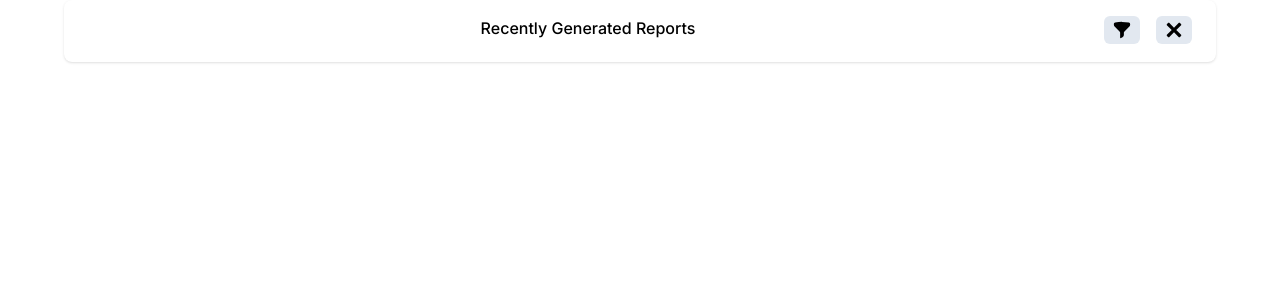
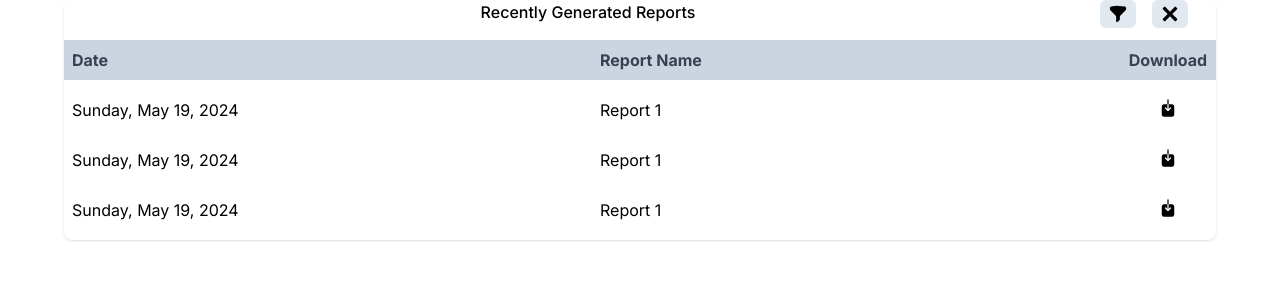
Before and after one commit to ArmanBhatia0100/monter-assignment, a Next.js app: page / in a window 1280 px wide. Shown: the top 300 px of the page. Built offline with nearby package versions, Linux system fonts and the light colour scheme.

Commit message:
Working on main section; icons and layout is finished but still need some improvments.

```diff
--- a/app/Dialogbox.js
+++ b/app/Dialogbox.js
@@ -1,8 +1,18 @@
+import Link from "next/link";
+
 const Dialogbox = () => {
+  const reportDate = new Date(Date.UTC(2024, 4, 19, 3, 12, 0));
+  const dateOptions = {
+    weekday: "long",
+    year: "numeric",
+    month: "long",
+    day: "numeric",
+  };
+
   return (
-    <div className="dialogbox container max-w-[90vw] mx-auto bg-white p-4 rounded-lg shadow">
+    <div className="dialogbox container max-w-[90vw] mx-auto bg-white rounded-lg shadow">
       {/* Title of the dialog box with with filter and close button */}
-      <header className="w-50 flex">
+      <header className="flex px-5">
         <h2 className="mx-auto font-medium">Recently Generated Reports</h2>
         {/* Close button */}
         <div className="action_container content-center">
@@ -41,9 +51,73 @@ const Dialogbox = () => {
           </button>
         </div>
       </header>
+
       {/* Main data imported in the table */}
+      <main>
+        <table className="table-fixed w-full border-separate border-spacing-y-2.5">
+          <thead>
+            <tr className="bg-slate-300 text-gray-700 text-left">
+              <th className="">Date</th>
+              <th className="w-max">Report Name</th>
+              <th className="text-center w-24">
+                Download
+              </th>
+            </tr>
+          </thead>
+          <tbody>
+            <tr>
+              <td>{reportDate.toLocaleString("en-US", dateOptions)}</td>
+              <td>Report 1</td>
+              <td className="flex justify-center">
+                <Link href="">
+                  <svg
+                    xmlns="http://www.w3.org/2000/svg"
+                    viewBox="0 0 24 24"
+                    fill="currentColor"
+                    class="ml-auto w-5"
+                  >
+                    <path d="M12 1.5a.75.75 0 0 1 .75.75V7.5h-1.5V2.25A.75.75 0 0 1 12 1.5ZM11.25 7.5v5.69l-1.72-1.72a.75.75 0 0 0-1.06 1.06l3 3a.75.75 0 0 0 1.06 0l3-3a.75.75 0 1 0-1.06-1.06l-1.72 1.72V7.5h3.75a3 3 0 0 1 3 3v9a3 3 0 0 1-3 3h-9a3 3 0 0 1-3-3v-9a3 3 0 0 1 3-3h3.75Z" />
+                  </svg>
+                </Link>
+              </td>
+            </tr>
+            <tr>
+              <td>{reportDate.toLocaleString("en-US", dateOptions)}</td>
+              <td>Report 1</td>
+              <td className="flex justify-center">
+                <Link href="">
+                  <svg
+                    xmlns="http://www.w3.org/2000/svg"
+                    viewBox="0 0 24 24"
+                    fill="currentColor"
+                    class="ml-auto w-5"
+                  >
+                    <path d="M12 1.5a.75.75 0 0 1 .75.75V7.5h-1.5V2.25A.75.75 0 0 1 12 1.5ZM11.25 7.5v5.69l-1.72-1.72a.75.75 0 0 0-1.06 1.06l3 3a.75.75 0 0 0 1.06 0l3-3a.75.75 0 1 0-1.06-1.06l-1.72 1.72V7.5h3.75a3 3 0 0 1 3 3v9a3 3 0 0 1-3 3h-9a3 3 0 0 1-3-3v-9a3 3 0 0 1 3-3h3.75Z" />
+                  </svg>
+                </Link>
+              </td>
+            </tr>
+            <tr>
+              <td>{reportDate.toLocaleString("en-US", dateOptions)}</td>
+              <td>Report 1</td>
+              <td className="flex justify-center">
+                <Link href="">
+                  <svg
+                    xmlns="http://www.w3.org/2000/svg"
+                    viewBox="0 0 24 24"
+                    fill="currentColor"
+                    class="ml-auto w-5"
+                  >
+                    <path d="M12 1.5a.75.75 0 0 1 .75.75V7.5h-1.5V2.25A.75.75 0 0 1 12 1.5ZM11.25 7.5v5.69l-1.72-1.72a.75.75 0 0 0-1.06 1.06l3 3a.75.75 0 0 0 1.06 0l3-3a.75.75 0 1 0-1.06-1.06l-1.72 1.72V7.5h3.75a3 3 0 0 1 3 3v9a3 3 0 0 1-3 3h-9a3 3 0 0 1-3-3v-9a3 3 0 0 1 3-3h3.75Z" />
+                  </svg>
+                </Link>
+              </td>
+            </tr>
+          </tbody>
+        </table>
+      </main>
+      {/* custom paginator with a row selector */}
       <footer></footer>
-      {/* custom paginator with a row selector */}
     </div>
   );
 };
--- a/app/globals.css
+++ b/app/globals.css
@@ -1,3 +1,10 @@
 @tailwind base;
 @tailwind components;
 @tailwind utilities;
+
+@layer utilities {
+    td,
+    th {
+      @apply p-2;
+    }
+  }
```
